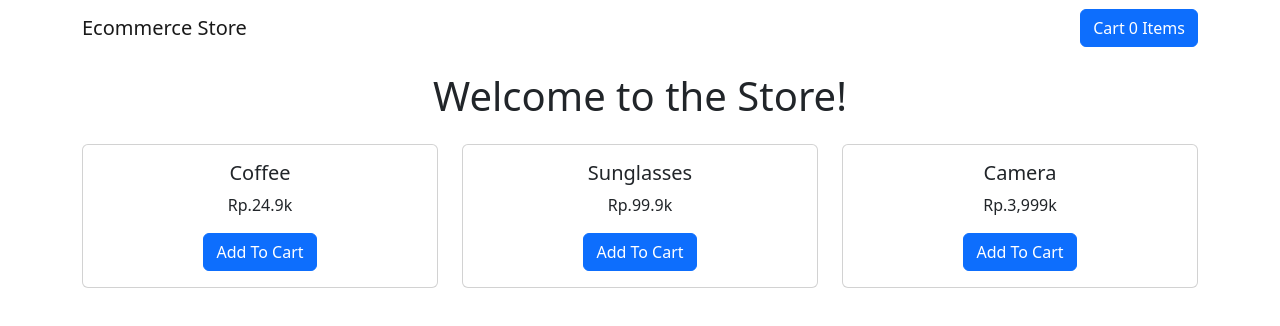
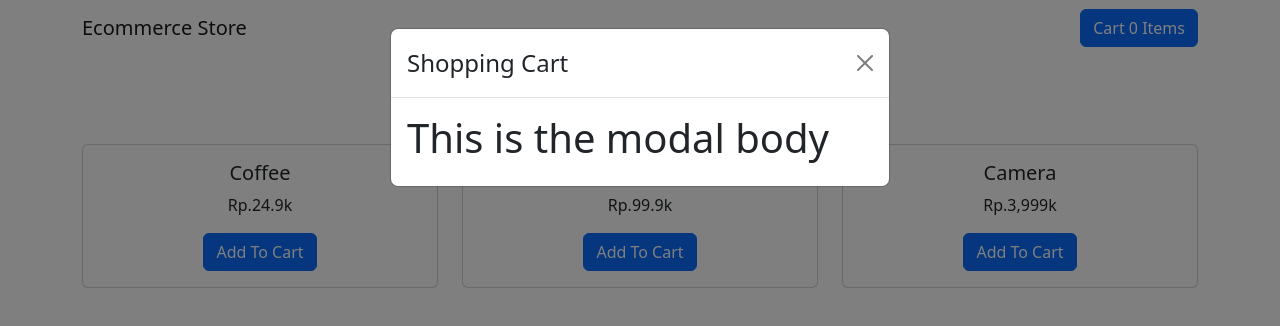
Before and after one commit to phieraditya/shopping-cart, a React (Create React App) app: page / in a window 1280 px wide. Both pictures are taken after a click on the button "Cart 0 Items". Shown: the top 326 px of the page. Built offline with nearby package versions, Linux system fonts and the light colour scheme.

Commit message:
Create a modal for the card

```diff
--- a/src/components/Navbar.jsx
+++ b/src/components/Navbar.jsx
@@ -1,15 +1,30 @@
-import { Button, Container, Navbar, Modal } from 'react-bootstrap';
+import { Button, Container, Navbar, Modal } from 'react-bootstrap'
+import { useState } from 'react'
 
 const NavbarComponent = () => {
+  const [show, setShow] = useState(false)
+  const handleClose = () => setShow(false)
+  const handleShow = () => setShow(true)
+
   return (
+    <>
       <Navbar expand="sm">
         <Navbar.Brand href="/">Ecommerce Store</Navbar.Brand>
         <Navbar.Toggle />
         <Navbar.Collapse className="justify-content-end">
-        <Button>Cart 0 Items</Button>
+          <Button onClick={handleShow}>Cart 0 Items</Button>
         </Navbar.Collapse>
       </Navbar>
-  );
-};
+      <Modal show={show} onHide={handleClose}>
+        <Modal.Header closeButton>
+          <Modal.Title>Shopping Cart</Modal.Title>
+        </Modal.Header>
+        <Modal.Body>
+          <h1>This is the modal body</h1>
+        </Modal.Body>
+      </Modal>
+    </>
+  )
+}
 
-export default NavbarComponent;
+export default NavbarComponent
```
Lines whose indentation alone changed are shown as unchanged.
